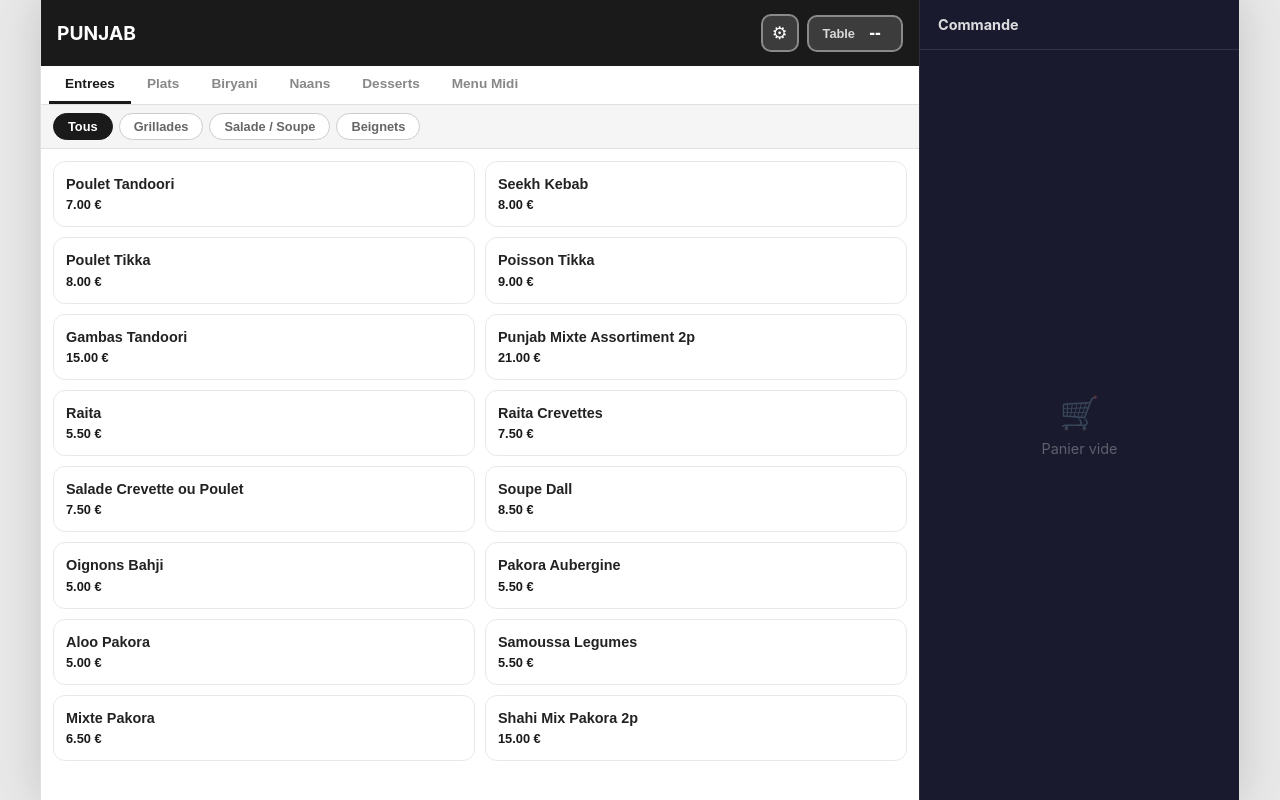
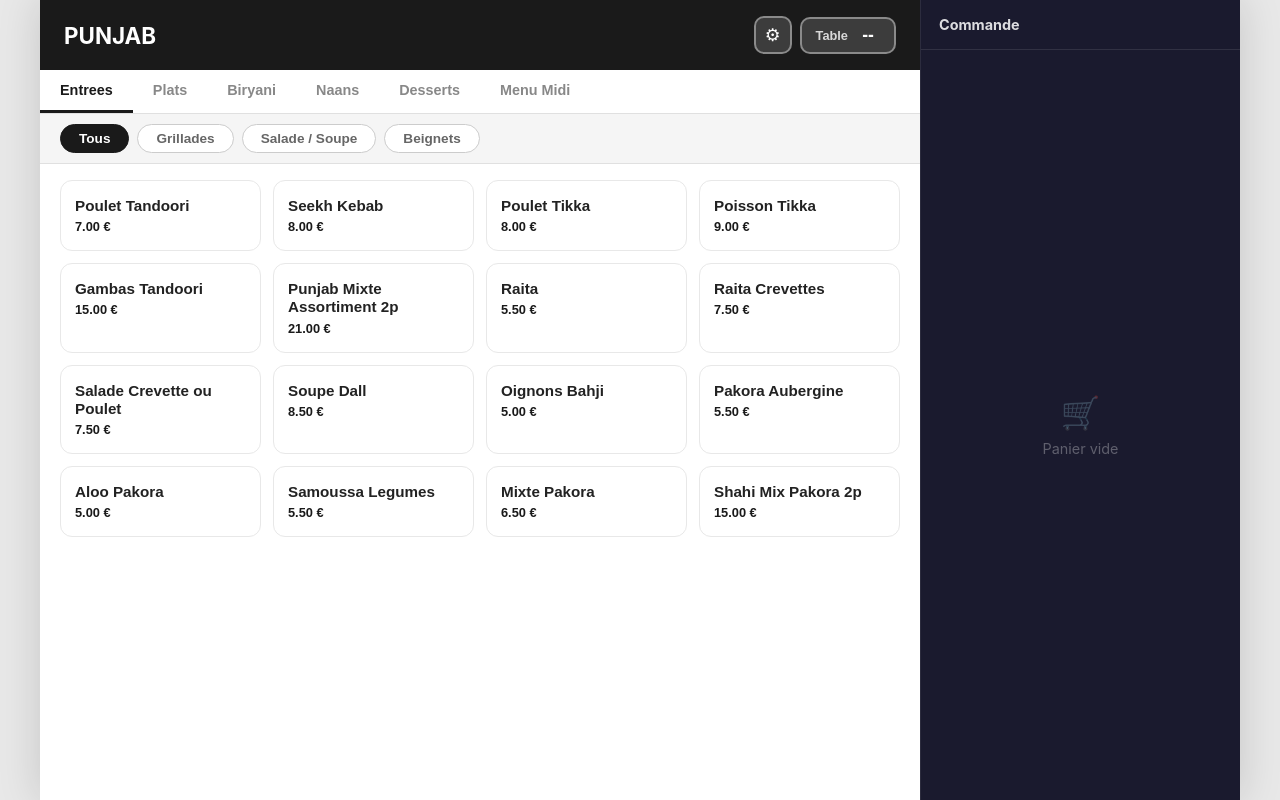
Before and after one commit to Arthur-valton/punjab-restaurant, a React (Vite) app: page / in a window 1280 px wide. Built offline with nearby package versions, Linux system fonts and the light colour scheme.

Commit message:
Fix responsive: move media queries after base styles

```diff
--- a/src/App.css
+++ b/src/App.css
@@ -20,172 +20,9 @@
   position: relative;
 }
 
-/* ---- RESPONSIVE ---- */
-
-/* Tablette (≥ 640px) */
-@media (min-width: 640px) {
-  .app {
-    max-width: 100%;
-    border-left: 1px solid #e0e0e0;
-    border-right: 1px solid #e0e0e0;
-  }
-
-  .app-header {
-    padding: 16px 24px;
-  }
-
-  .app-header h1 {
-    font-size: 1.4rem;
-  }
-
-  .category-tabs {
-    padding: 0 8px;
-  }
-
-  .category-tab {
-    padding: 12px 20px;
-    font-size: 0.9rem;
-  }
-
-  .subcategory-tabs {
-    padding: 10px 20px;
-    gap: 8px;
-  }
-
-  .subcategory-tab {
-    padding: 6px 18px;
-    font-size: 0.85rem;
-  }
-
-  .menu-grid {
-    padding: 16px 20px;
-    padding-bottom: 120px;
-  }
-
-  .menu-grid-items {
-    grid-template-columns: repeat(3, 1fr);
-    gap: 12px;
-  }
-
-  .menu-btn {
-    padding: 16px 14px;
-  }
-
-  .menu-btn-name {
-    font-size: 0.95rem;
-  }
-
-  .cart-bar {
-    max-width: 100%;
-  }
-}
-
-/* Sidebar (toujours dans le DOM, cachée sur mobile) */
+/* Sidebar cachée sur mobile */
 .app-sidebar {
   display: none;
-}
-
-/* Desktop (≥ 1024px) — layout 2 colonnes */
-@media (min-width: 1024px) {
-  body {
-    background: #e8e8e8;
-  }
-
-  .app {
-    max-width: 1200px;
-    flex-direction: row;
-    height: 100dvh;
-    box-shadow: 0 0 40px rgba(0,0,0,0.15);
-  }
-
-  .app-main {
-    flex: 1;
-    display: flex;
-    flex-direction: column;
-    min-width: 0;
-    overflow: hidden;
-  }
-
-  .app-main .cart-bar {
-    display: none;
-  }
-
-  .app-sidebar {
-    display: flex;
-    flex-direction: column;
-    width: 320px;
-    flex-shrink: 0;
-    background: #1a1a2e;
-    border-left: 1px solid rgba(255,255,255,0.08);
-  }
-
-  .sidebar-header {
-    display: flex;
-    align-items: center;
-    justify-content: space-between;
-    padding: 16px 18px;
-    border-bottom: 1px solid rgba(255,255,255,0.1);
-    font-size: 0.9rem;
-    font-weight: 700;
-    color: rgba(255,255,255,0.85);
-  }
-
-  .sidebar-count {
-    background: #fff;
-    color: #1a1a2e;
-    min-width: 24px;
-    height: 24px;
-    border-radius: 12px;
-    font-size: 0.8rem;
-    font-weight: 800;
-    display: flex;
-    align-items: center;
-    justify-content: center;
-    padding: 0 6px;
-  }
-
-  .cart-detail--always {
-    flex: 1;
-    overflow-y: auto;
-    max-height: none;
-    border-bottom: none;
-  }
-
-  .cart-empty-sidebar {
-    flex: 1;
-    display: flex;
-    flex-direction: column;
-    align-items: center;
-    justify-content: center;
-    gap: 8px;
-    color: rgba(255,255,255,0.3);
-    font-size: 0.9rem;
-  }
-
-  .cart-empty-sidebar span {
-    font-size: 2rem;
-  }
-
-  .cart-empty-sidebar p {
-    margin: 0;
-  }
-
-  .app-sidebar .cart-bottom {
-    padding: 16px;
-    border-top: 1px solid rgba(255,255,255,0.1);
-  }
-
-  .app-sidebar .btn-validate-big {
-    width: 100%;
-  }
-
-  .menu-grid-items {
-    grid-template-columns: repeat(4, 1fr);
-  }
-
-  .menu-grid {
-    padding-bottom: 16px;
-  }
 }
 
 /* Header */
@@ -1240,6 +1077,109 @@
   background: #e67e22;
 }
 
+/* ---- RESPONSIVE ---- */
+
+/* Tablette (≥ 640px) */
+@media (min-width: 640px) {
+  .app { max-width: 100%; }
+  .app-header { padding: 16px 24px; }
+  .app-header h1 { font-size: 1.4rem; }
+  .category-tab { padding: 12px 20px; font-size: 0.9rem; }
+  .subcategory-tabs { padding: 10px 20px; gap: 8px; }
+  .subcategory-tab { padding: 6px 18px; font-size: 0.85rem; }
+  .menu-grid { padding: 16px 20px; padding-bottom: 120px; }
+  .menu-grid-items { grid-template-columns: repeat(3, 1fr); gap: 12px; }
+  .menu-btn { padding: 16px 14px; }
+  .menu-btn-name { font-size: 0.95rem; }
+  .cart-bar { max-width: 100%; }
+}
+
+/* Desktop (≥ 1024px) */
+@media (min-width: 1024px) {
+  body { background: #e8e8e8; }
+
+  .app {
+    max-width: 1200px;
+    flex-direction: row;
+    box-shadow: 0 0 40px rgba(0,0,0,0.15);
+  }
+
+  .app-main {
+    flex: 1;
+    display: flex;
+    flex-direction: column;
+    min-width: 0;
+    overflow: hidden;
+  }
+
+  .app-main .cart-bar { display: none; }
+
+  .menu-grid { padding-bottom: 16px; }
+  .menu-grid-items { grid-template-columns: repeat(4, 1fr); }
+
+  .app-sidebar {
+    display: flex;
+    flex-direction: column;
+    width: 320px;
+    flex-shrink: 0;
+    background: #1a1a2e;
+    border-left: 1px solid rgba(255,255,255,0.08);
+  }
+
+  .sidebar-header {
+    display: flex;
+    align-items: center;
+    justify-content: space-between;
+    padding: 16px 18px;
+    border-bottom: 1px solid rgba(255,255,255,0.1);
+    font-size: 0.9rem;
+    font-weight: 700;
+    color: rgba(255,255,255,0.85);
+  }
+
+  .sidebar-count {
+    background: #fff;
+    color: #1a1a2e;
+    min-width: 24px;
+    height: 24px;
+    border-radius: 12px;
+    font-size: 0.8rem;
+    font-weight: 800;
+    display: flex;
+    align-items: center;
+    justify-content: center;
+    padding: 0 6px;
+  }
+
+  .cart-detail--always {
+    flex: 1;
+    overflow-y: auto;
+    max-height: none;
+    border-bottom: none;
+  }
+
+  .cart-empty-sidebar {
+    flex: 1;
+    display: flex;
+    flex-direction: column;
+    align-items: center;
+    justify-content: center;
+    gap: 8px;
+    color: rgba(255,255,255,0.3);
+    font-size: 0.9rem;
+  }
+
+  .cart-empty-sidebar span { font-size: 2rem; }
+  .cart-empty-sidebar p { margin: 0; }
+
+  .app-sidebar .cart-bottom {
+    padding: 16px;
+    border-top: 1px solid rgba(255,255,255,0.1);
+  }
+
+  .app-sidebar .btn-validate-big { width: 100%; }
+}
+
 /* Print styles */
 @media print {
   body * {
```
